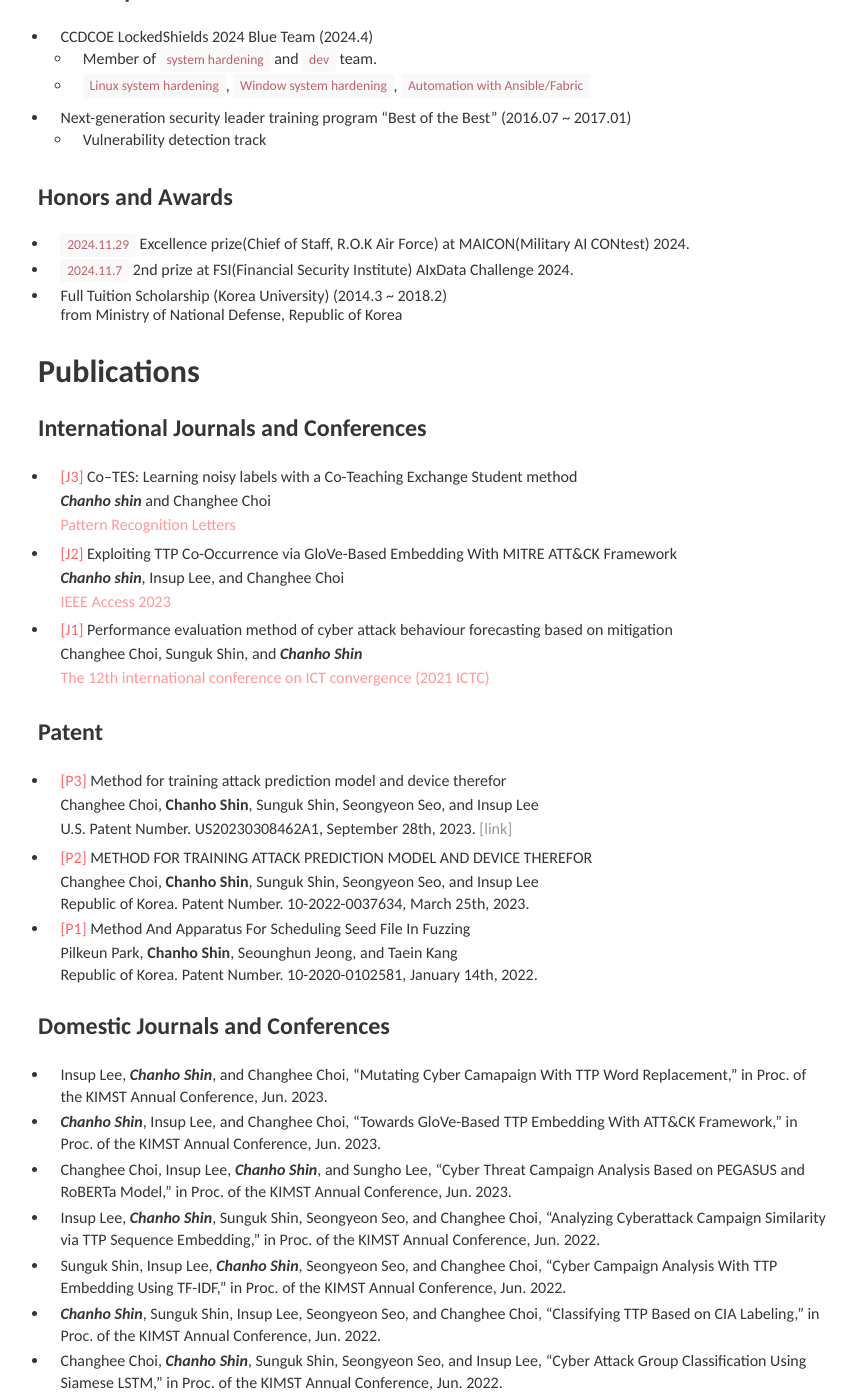
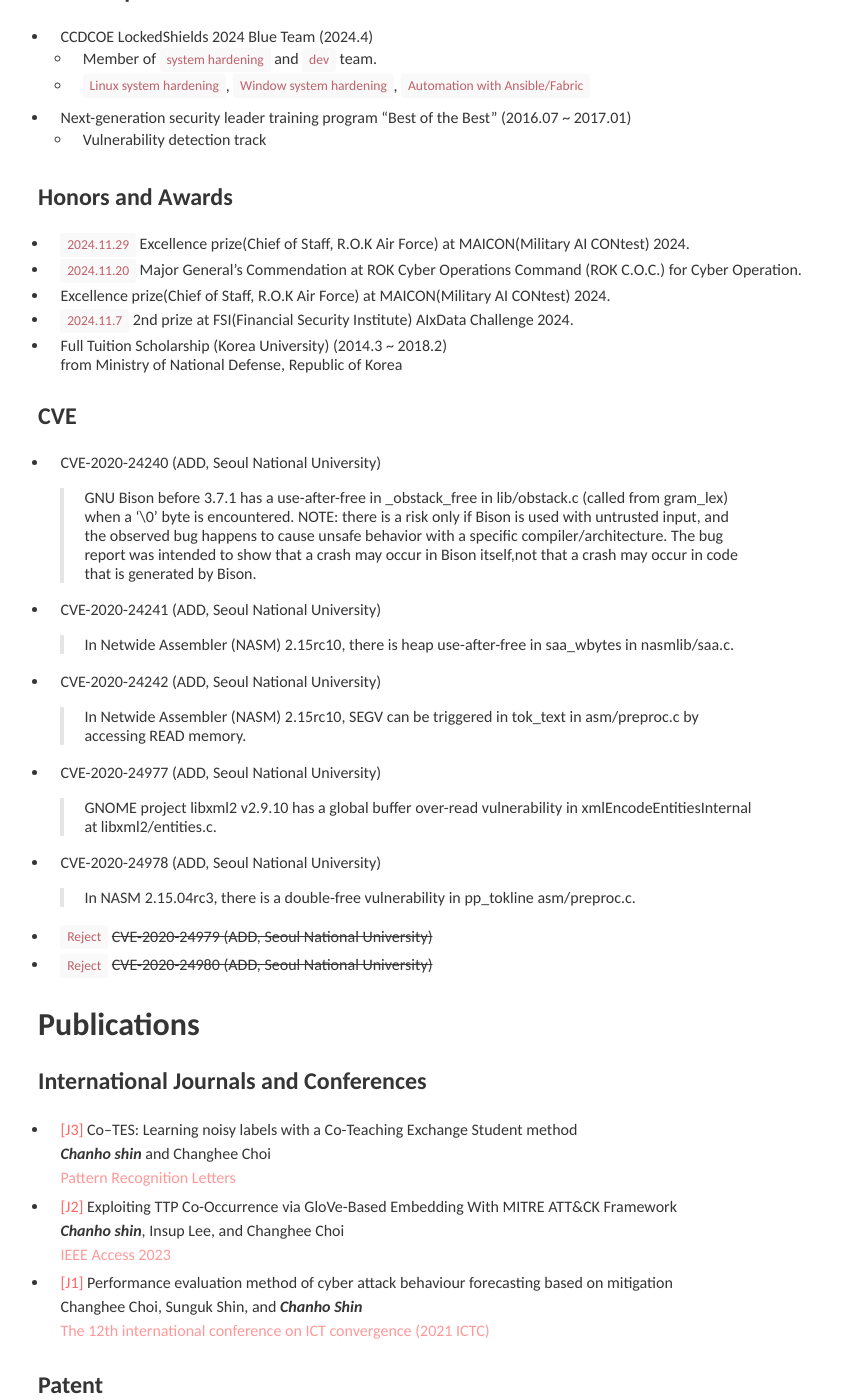
Before and after one commit to SSINsch/ssinsch.github.io, a Jekyll site: the page built from index.md, in a window 1280 px wide and 1400 px high, scrolled down 1338 px. Shown: the whole window, without its empty margins (202-1059 px from the left). Built offline with Jekyll 4.4.1, drawn with Linux system fonts in a browser that asks for light colours; some of the changed text lies outside the part shown.

Commit message:
honors added

````diff
--- a/index.md
+++ b/index.md
@@ -49,9 +49,26 @@ layout: about
 
 ## Honors and Awards
 - `2024.11.29` Excellence prize(Chief of Staff, R.O.K Air Force) at MAICON(Military AI CONtest) 2024.
+- `2024.11.20` Major General's Commendation at ROK Cyber Operations Command (ROK C.O.C.) for Cyber Operation.
+- Excellence prize(Chief of Staff, R.O.K Air Force) at MAICON(Military AI CONtest) 2024.
 - `2024.11.7` 2nd prize at FSI(Financial Security Institute) AIxData Challenge 2024.
 - Full Tuition Scholarship (Korea University) (2014.3 ~ 2018.2)
   from Ministry of National Defense, Republic of Korea
+
+## CVE
+- CVE-2020-24240 (ADD, Seoul National University)
+    >GNU Bison before 3.7.1 has a use-after-free in _obstack_free in lib/obstack.c (called from gram_lex) when a '\0' byte is encountered. NOTE: there is a risk only if Bison is used with untrusted input, and the observed bug happens to cause unsafe behavior with a specific compiler/architecture. The bug report was intended to show that a crash may occur in Bison itself,not that a crash may occur in code that is generated by Bison.
+- CVE-2020-24241 (ADD, Seoul National University)
+    >In Netwide Assembler (NASM) 2.15rc10, there is heap use-after-free in saa_wbytes in nasmlib/saa.c.
+- CVE-2020-24242 (ADD, Seoul National University)
+    >In Netwide Assembler (NASM) 2.15rc10, SEGV can be triggered in tok_text in asm/preproc.c by accessing READ memory.
+- CVE-2020-24977 (ADD, Seoul National University)
+    >GNOME project libxml2 v2.9.10 has a global buffer over-read vulnerability in xmlEncodeEntitiesInternal at libxml2/entities.c.
+- CVE-2020-24978 (ADD, Seoul National University)
+    >In NASM 2.15.04rc3, there is a double-free vulnerability in pp_tokline asm/preproc.c.
+- ```Reject``` ~~CVE-2020-24979 (ADD, Seoul National University)~~
+- ```Reject``` ~~CVE-2020-24980 (ADD, Seoul National University)~~
+
 
 # Publications
 ## International Journals and Conferences
````
Also changed, not shown: other parts of index.md (+1 -17 lines).
